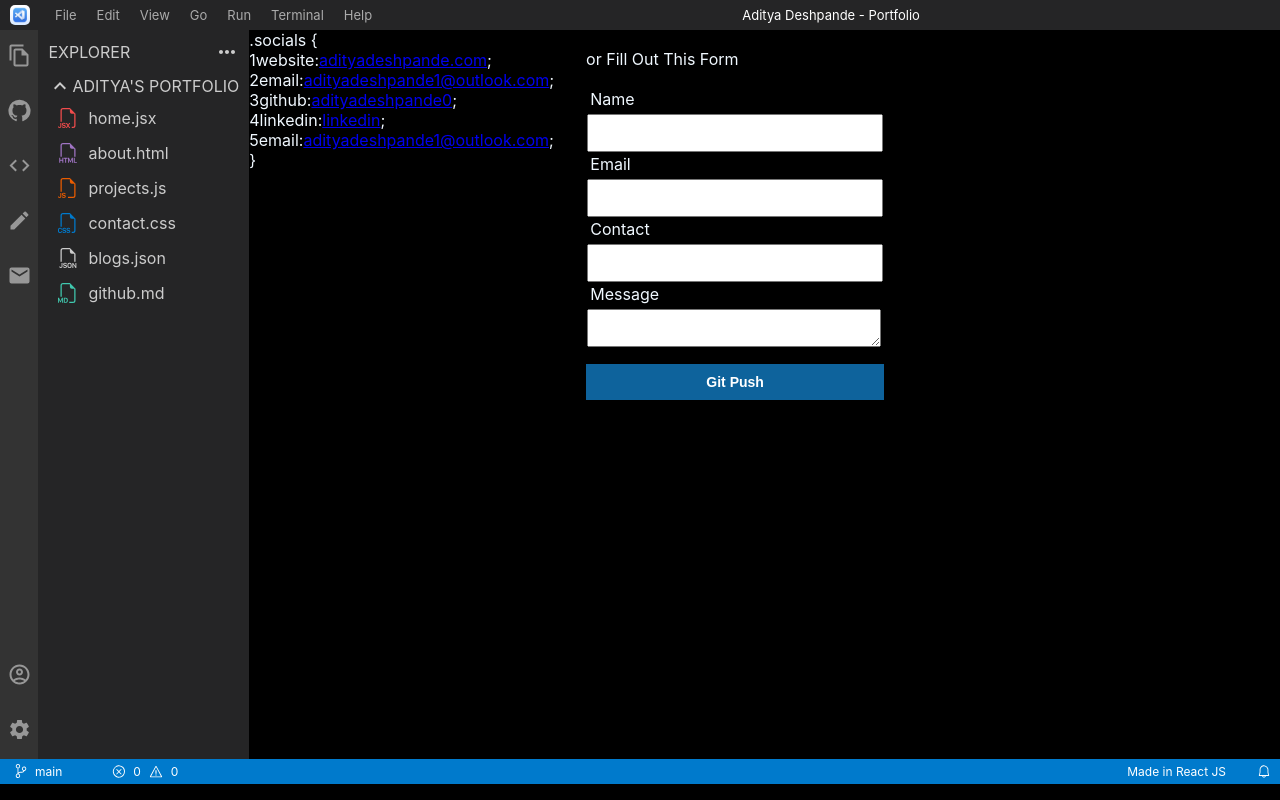
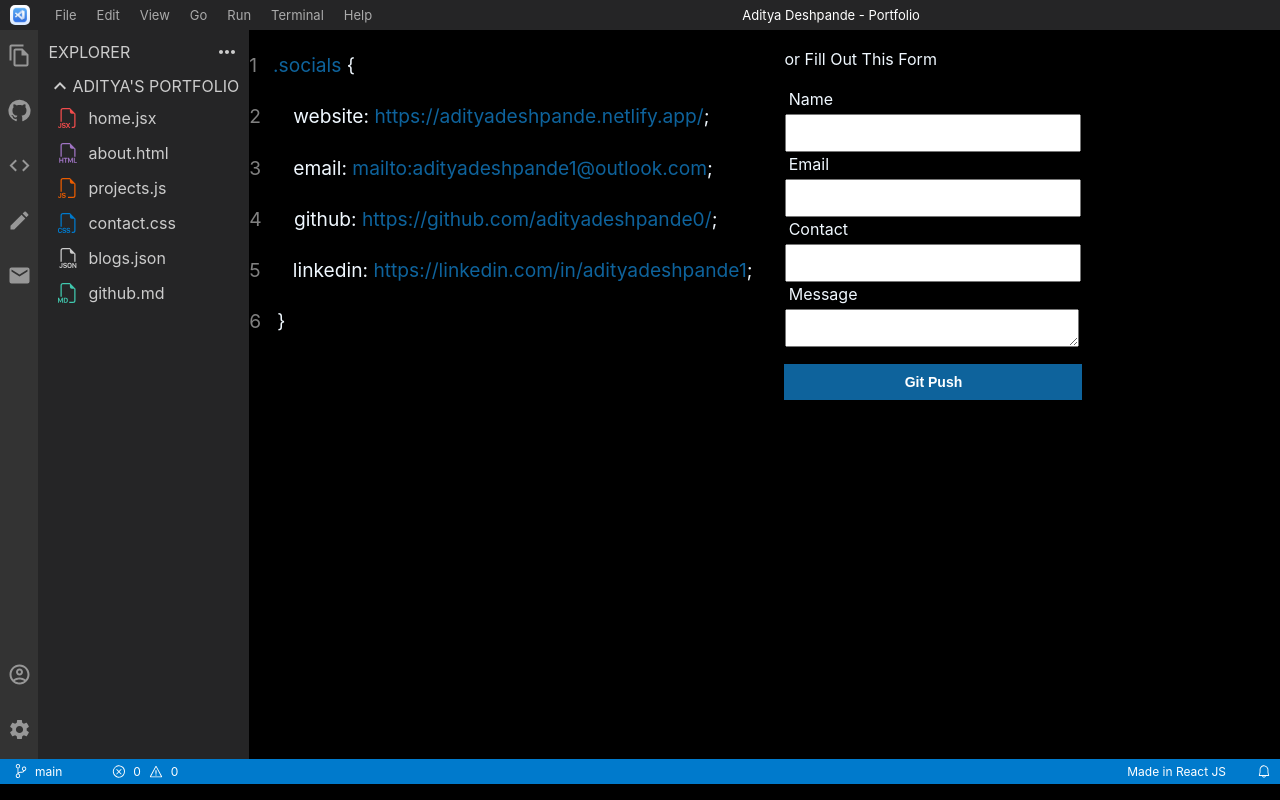
Before and after one commit to adityadeshpande0/MyPortfolio, a React (Create React App) app: page /contact in a window 1280 px wide. Built offline with nearby package versions, Linux system fonts and the light colour scheme.

Commit message:
Contact Page Changes

```diff
--- a/src/Components/ContactInfo/Contact.jsx
+++ b/src/Components/ContactInfo/Contact.jsx
@@ -17,36 +17,50 @@ function Contact() {
     {
       social: "github",
       name: "adityadeshpande0",
-      link: "https://github.com/adityadeshpande0",
+      link: "https://github.com/adityadeshpande0/",
     },
     {
       social: "linkedin",
       name: "linkedin",
       link: "https://linkedin.com/in/adityadeshpande1",
     },
-    {
-      social: "email",
-      name: "adityadeshpande1@outlook.com",
-      link: "mailto:adityadeshpande1@outlook.com",
-    },
   ];
 
   return (
     <div className="main-block-contact">
-      <div className="info-block-contact">
-        <p className="text-c">
-          <span>.socials</span> &#123;
+      <div className="socials-container">
+        <p className="socials-item">
+          <span className="socials">.socials</span> &#123;
         </p>
-        {data.map((item, index) => (
-          <div key={index} className="kv-pair-contact">
-            <p className="text-c">{item.social}: </p>
-            <a href={item.link} rel="noopener">
-              {item.name}
+        {data.slice(0, 8).map((item, index) => (
+          <p className="socials-item" key={index}>
+            &nbsp;&nbsp;&nbsp;{item.social}:{" "}
+            <a
+              className="socials-link"
+              href={item.link}
+              target="_blank"
+              rel="noopener"
+            >
+              {item.link}
             </a>
             ;
-          </div>
+          </p>
         ))}
-        <p className="text-c">&#125;</p>
+        {data.slice(8, data.length).map((item, index) => (
+          <p className="socials-item" key={index}>
+            &nbsp;&nbsp;{item.social}:{" "}
+            <a
+              className="socials-link"
+              href={item.href}
+              target="_blank"
+              rel="noopener"
+            >
+              {item.link}
+            </a>
+            ;
+          </p>
+        ))}
+        <p className="socials-item">&#125;</p>
       </div>
       <ContactForm/>
     </div>
--- a/src/Components/ContactInfo/contactInfoStyles.css
+++ b/src/Components/ContactInfo/contactInfoStyles.css
@@ -62,3 +62,37 @@
     flex-direction: column;
   }
 }
+/* ---------------------------------- */
+.socials-container {
+  counter-reset: line;
+  font-size: 1.2rem;
+  line-height: 2rem;
+}
+
+.socials-item::before {
+  content: counter(line);
+  counter-increment: line;
+  margin-right: 1rem;
+  color: grey;
+}
+
+.socials-container a {
+  color: #0e639c;
+  text-decoration: none;
+}
+
+.socials-container a:hover {
+  text-decoration: underline;
+  cursor: pointer;
+}
+
+.socials {
+  color: #0e639c;
+}
+
+@media screen and (max-width: 600px) {
+  .socials-container {
+    font-size: 0.85rem;
+    line-height: 1.5rem;
+  }
+}
```
